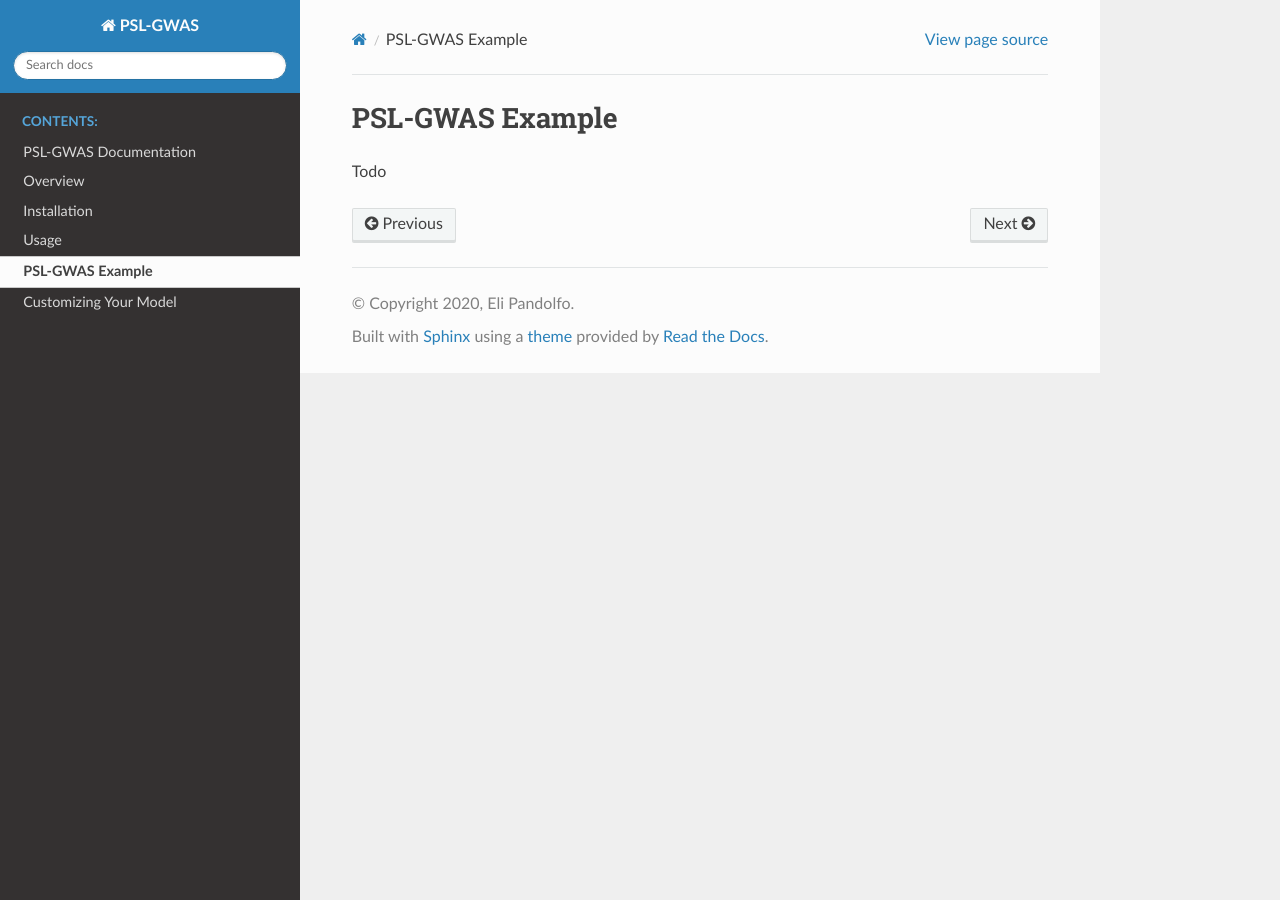
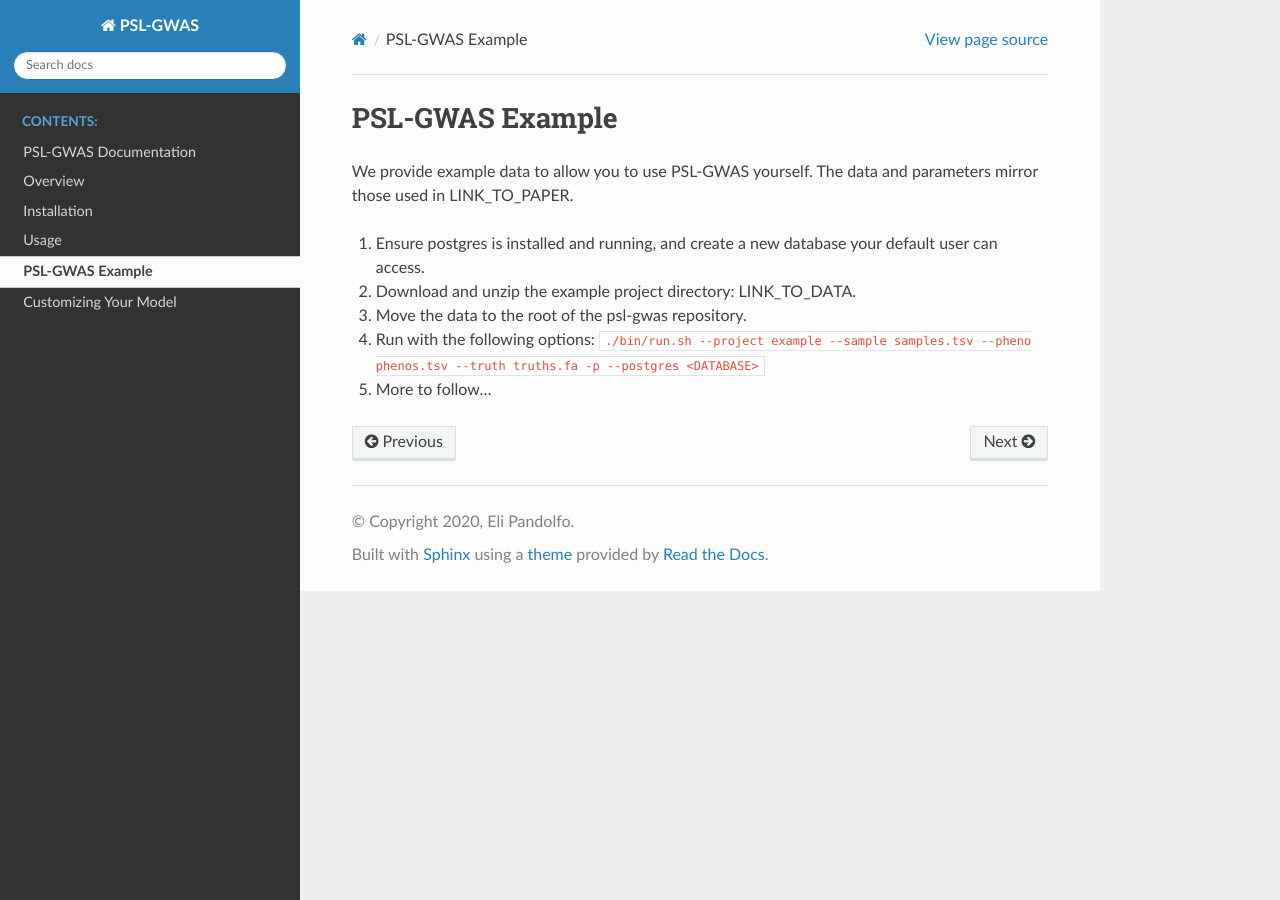
Before and after one commit to elip12/psl-gwas, a Sphinx documentation site: the page built from docs/example.rst, in a window 1280 px wide. Built offline with Sphinx 7.4.7 and the Read the Docs theme 2.0.0, drawn with Linux system fonts in a browser that asks for light colours.

Commit message:
start example page in docs

```diff
--- a/docs/example.rst
+++ b/docs/example.rst
@@ -1,4 +1,11 @@
 PSL-GWAS Example
 ################
 
-Todo
+We provide example data to allow you to use PSL-GWAS yourself. The data
+and parameters mirror those used in LINK_TO_PAPER.
+
+#. Ensure postgres is installed and running, and create a new database your default user can access.
+#. Download and unzip the example project directory: LINK_TO_DATA.
+#. Move the data to the root of the psl-gwas repository.
+#. Run with the following options: ``./bin/run.sh --project example --sample samples.tsv --pheno phenos.tsv --truth truths.fa -p --postgres <DATABASE>``
+#. More to follow...
```
